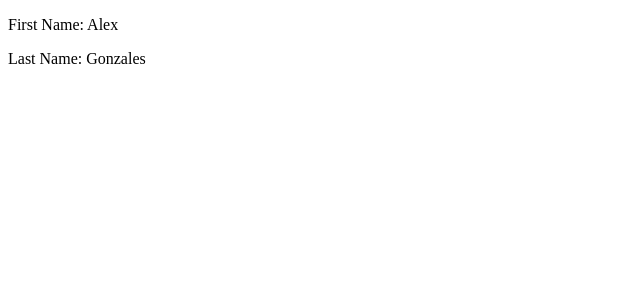
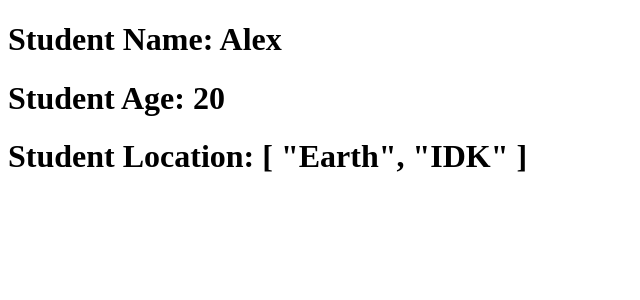
Before and after one commit to romanjosephgallardo/vue-js-test, a Vue app in the folder vue-test-app/: page / in a window 1280 px wide. Shown: the top 300 px of the page, without its empty margins (0-640 px from the left). Built offline with nearby package versions, Linux system fonts and the light colour scheme.

Commit message:
provide() and inject() test

```diff
--- a/vue-test-app/src/components/DynamicPropsComponent.vue
+++ /dev/null
@@ -1,12 +0,0 @@
-<template>
-    <p> First Name: {{  props.firstName }}</p>
-    <p> Last Name: {{ props.lastName }}</p>
-</template>
-
-<script setup>
-    const props = defineProps(['firstName', 'lastName'])
-</script>
-
-<style lang="scss" scoped>
-
-</style>
--- a/vue-test-app/src/components/HelloWorld.vue
+++ b/vue-test-app/src/components/HelloWorld.vue
@@ -1,15 +1,15 @@
 <template>
-    <DynamicPropsComponent
-        :firstName="firstName"
-        :lastName="lastName"
-    />
+    <StudentComponent />
+
 </template>
 
 <script setup>
-    import { ref } from "vue";
-    import DynamicPropsComponent from "./DynamicPropsComponent.vue";
-    const firstName = ref('Alex');
-    const lastName = ref('Gonzales');
+    import { provide } from 'vue'
+    import StudentComponent from './StudentComponent.vue';
+
+    provide('studentName', 'Alex')
+    provide('studentAge', 20)
+    provide('studentLocation', ['Earth', 'IDK'])
 </script>
 
 <style lang="scss" scoped>
--- /dev/null
+++ b/vue-test-app/src/components/StudentComponent.vue
@@ -0,0 +1,16 @@
+<template>
+    <h1> Student Name: {{ studentName }}</h1>
+    <h1> Student Age: {{ studentAge }}</h1>
+    <h1> Student Location: {{ studentLocation }}</h1>
+</template>
+
+<script setup>
+    import { inject } from 'vue'
+    const studentName = inject('studentName')
+    const studentAge = inject('studentAge')
+    const studentLocation = inject('studentLocation')
+</script>
+
+<style lang="scss" scoped>
+
+</style>
```
Also changed, not shown: vue-test-app/src/components/SchoolComponent.vue (added, +11 -0 lines).
